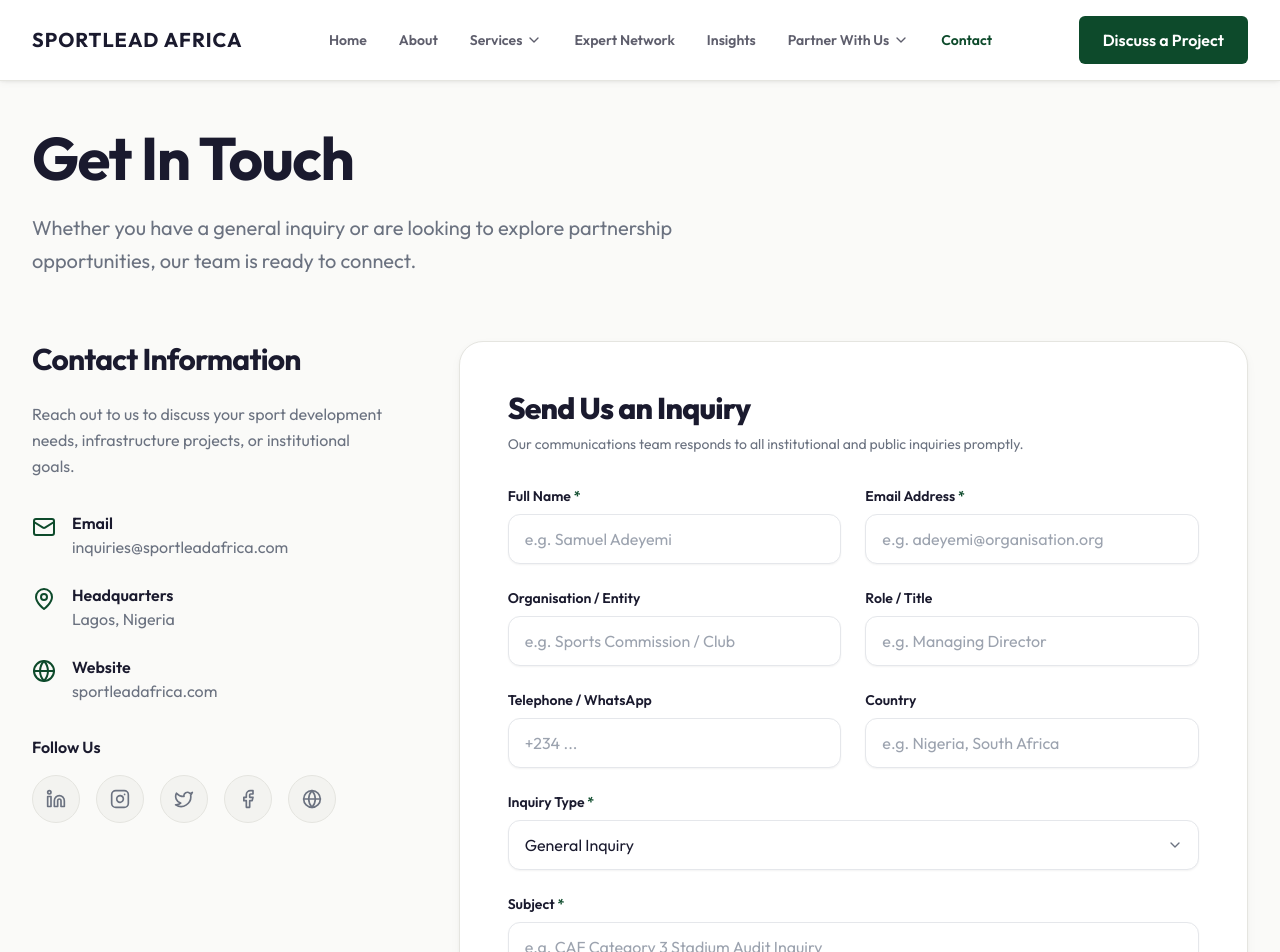
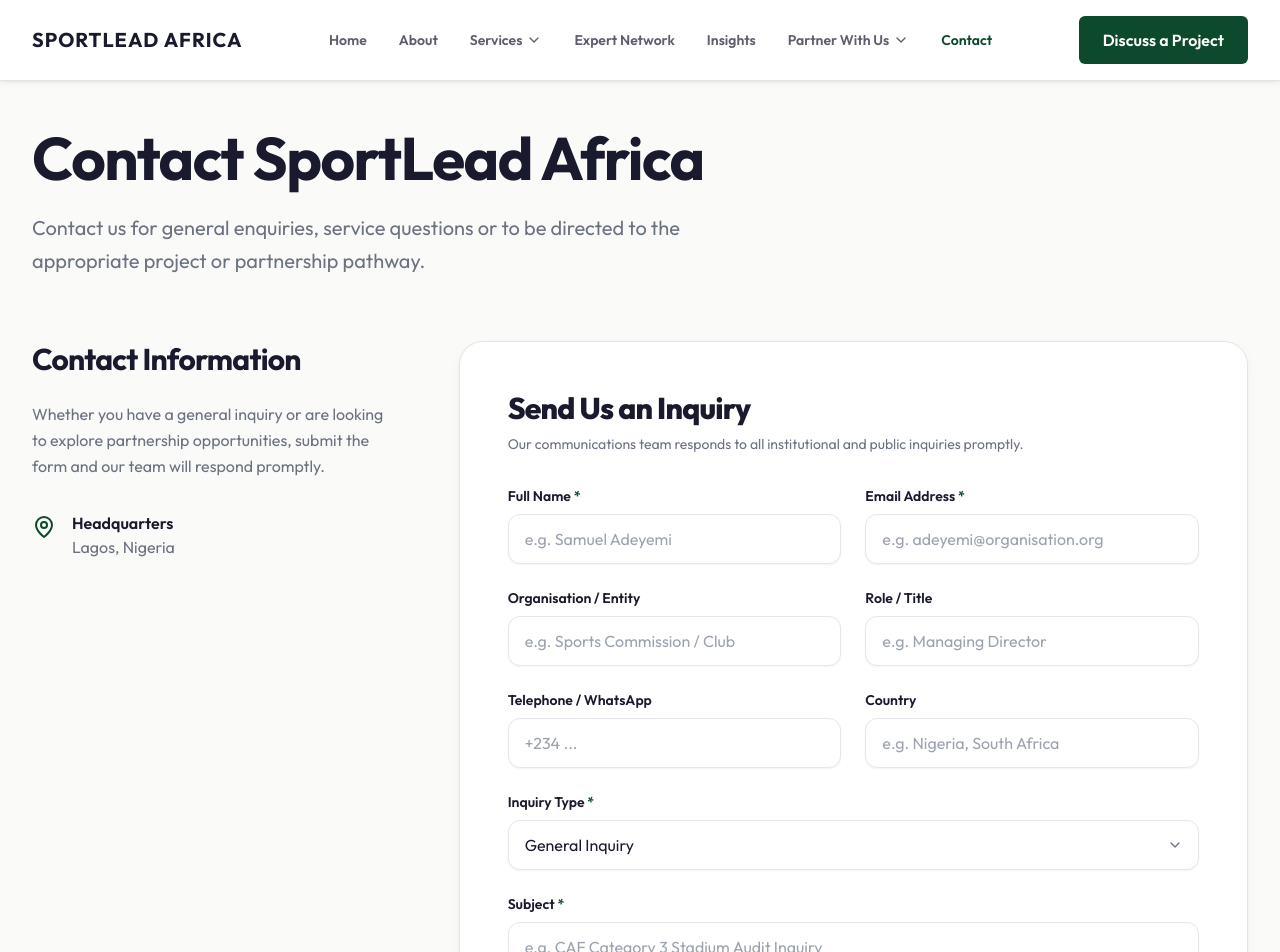
Before and after one commit to darrkkn1ght/SPORTLEAD, a Next.js app: page /contact in a window 1280 px wide. Shown: the top 952 px of the page. Built offline with nearby package versions, Linux system fonts and the light colour scheme.

Commit message:
fix: update content per brief, add founder photo, and update tsconfig

```diff
--- a/src/app/contact/page.tsx
+++ b/src/app/contact/page.tsx
@@ -13,9 +13,9 @@
     <main className="bg-warm-white min-h-screen pt-32 pb-24">
       <Container>
         <div className="mb-16 text-center md:text-left">
-          <h1 className="text-4xl md:text-5xl lg:text-6xl font-bold text-charcoal mb-6 tracking-tight">Get In Touch</h1>
+          <h1 className="text-4xl md:text-5xl lg:text-6xl font-bold text-charcoal mb-6 tracking-tight">Contact SportLead Africa</h1>
           <p className="text-xl text-gray-500 max-w-2xl leading-relaxed">
-            Whether you have a general inquiry or are looking to explore partnership opportunities, our team is ready to connect.
+            Contact us for general enquiries, service questions or to be directed to the appropriate project or partnership pathway.
           </p>
         </div>
 
--- a/src/app/discuss-a-project/page.tsx
+++ b/src/app/discuss-a-project/page.tsx
@@ -16,7 +16,7 @@
           <div className="max-w-3xl mx-auto text-center">
             <h1 className="text-4xl md:text-5xl lg:text-6xl font-bold mb-6 text-charcoal tracking-tight">Discuss a Project</h1>
             <p className="text-xl text-gray-500 leading-relaxed">
-              Tell us about your sport-sector challenge, facility need or institutional project. We'll review your inquiry and determine the right next step.
+              Tell us what you are trying to develop, improve or solve. We will review the information and determine the most appropriate next conversation.
             </p>
           </div>
         </Container>
--- a/src/app/insights/page.tsx
+++ b/src/app/insights/page.tsx
@@ -55,8 +55,11 @@
                 Editorial &amp; Research Hub
               </h2>
 
+              <p className="text-base sm:text-lg text-gray-600 leading-relaxed max-w-2xl mx-auto mb-4">
+                SportLead Africa Insights is in development. This section will publish original sector assessments, practical analysis, research, reports and evidence on the institutions, infrastructure and systems shaping African sport.
+              </p>
               <p className="text-base sm:text-lg text-gray-600 leading-relaxed max-w-2xl mx-auto mb-8">
-                SportLead Africa Insights is in development. This section will publish original sector assessments, practical analysis, research, reports and evidence on the institutions, infrastructure and systems shaping African sport.
+                Our first publications will be added as SportLead Africa&apos;s research and sector assessment work develops.
               </p>
 
               <div className="flex flex-col sm:flex-row justify-center gap-4">
--- a/src/app/partner-with-us/page.tsx
+++ b/src/app/partner-with-us/page.tsx
@@ -32,11 +32,11 @@
           <div className="max-w-4xl">
             <span className="section-label">COLLABORATION MODELS</span>
             <h1 className="text-3xl sm:text-4xl md:text-5xl lg:text-6xl font-bold tracking-tight text-charcoal mb-6">
-              Partner With Us
+              Partner With SportLead Africa
             </h1>
             <div className="w-20 h-1 bg-brand-green rounded-full mb-8" />
             <p className="text-lg sm:text-xl text-gray-600 leading-relaxed max-w-3xl">
-              Clear routes for different types of collaboration — whether you need advisory services, want to fund infrastructure, contribute expertise, or build an institutional partnership.
+              SportLead Africa works with organisations, funders, technical professionals and institutions that want to develop stronger sport facilities, systems and projects. Choose the route that best describes the conversation you want to start.
             </p>
           </div>
         </Container>
--- a/src/app/services/page.tsx
+++ b/src/app/services/page.tsx
@@ -17,7 +17,7 @@
           <div className="max-w-3xl mx-auto text-center">
             <h1 className="text-4xl md:text-5xl lg:text-6xl font-bold mb-6 text-charcoal tracking-tight">Our Services</h1>
             <p className="text-xl text-gray-500 leading-relaxed">
-              We provide strategic guidance and technical expertise to build stronger sports institutions and infrastructure across Africa.
+              We provide advisory, technical and project support across the institutional, operational and physical systems through which sport is delivered.
             </p>
           </div>
         </Container>
--- a/src/components/about/Leadership.tsx
+++ b/src/components/about/Leadership.tsx
@@ -1,5 +1,6 @@
 import React from 'react';
 import Link from 'next/link';
+import Image from 'next/image';
 import { Container } from '@/components/ui';
 import { Globe, LinkedIn, ExternalLink } from '@/components/ui/Icon';
 import type { LeaderProfile } from '@/types';
@@ -9,7 +10,7 @@
   name: 'Dr. Joshua A. Oparachukwu',
   role: 'Founder & Principal Consultant',
   titleLine: 'Founder, SportLead Africa | Performance Strategist | Applied Performance Scientist | Sport Administration Expert',
-  photo: '', // Placeholder slot for official professional headshot
+  photo: '/images/leadership/joshua-oparachukwu.jfif',
   photoAlt: 'Dr. Joshua A. Oparachukwu — Founder, SportLead Africa',
   bio: [
     'Dr. Joshua A. Oparachukwu is a Performance Strategist, Applied Performance Scientist and Sport Administration expert working at the intersection of human performance and the systems that shape sport. He is the Founder of SportLead Africa, where his focus is on sport management, governance, institutional development, infrastructure strategy and the development of stronger systems for the delivery of sport across Africa.',
@@ -20,8 +21,8 @@
     "Dr. Oparachukwu holds a Bachelor's degree in Human Kinetics, a Master's degree in the Sociology and Psychology of Sport, and a PhD in Performance Psychology from the University of Ibadan, Nigeria. He is also undertaking postgraduate study in Sport Administration.",
   ],
   website: 'https://joshuaoparachukwu.com',
-  // TODO: Replace with Dr. Joshua A. Oparachukwu's public LinkedIn profile URL when confirmed
-  linkedin: '#',
+  // LinkedIn profile URL — will be added when the official profile is confirmed
+  linkedin: '',
   areas: [
     'Sport Management & Strategy',
     'Applied Performance Systems',
@@ -50,21 +51,29 @@
       <div className="grid grid-cols-1 lg:grid-cols-12 gap-8 lg:gap-12 items-start">
         {/* Left Column: Portrait & Direct Coordinates */}
         <div className="lg:col-span-4 flex flex-col items-center lg:items-start text-center lg:text-left">
-          {/* Professional Portrait Slot */}
-          {/* TODO: Replace placeholder below with official professional photo file (e.g. /images/leadership/joshua-oparachukwu.jpg) */}
-          <div className="relative w-48 sm:w-56 lg:w-full aspect-[4/5] rounded-2xl overflow-hidden bg-gradient-to-br from-charcoal-light to-charcoal border border-warm-border flex flex-col items-center justify-center p-6 shadow-sm mb-6">
+          {/* Professional Portrait */}
+          <div className="relative w-48 sm:w-56 lg:w-full aspect-[4/5] rounded-2xl overflow-hidden border border-warm-border shadow-sm mb-6">
+            {profile.photo ? (
+              <Image
+                src={profile.photo}
+                alt={profile.photoAlt || profile.name}
+                fill
+                sizes="(max-width: 640px) 192px, (max-width: 1024px) 224px, 100%"
+                className="object-cover object-top"
+                priority
+              />
+            ) : (
+              <div className="w-full h-full bg-gradient-to-br from-charcoal-light to-charcoal flex flex-col items-center justify-center p-6">
                 <div className="w-20 h-20 rounded-full bg-brand-green/20 border-2 border-brand-green/40 flex items-center justify-center mb-4">
                   <span className="text-2xl font-bold text-brand-gold tracking-widest">
-                JO
+                    {profile.name.split(' ').map(n => n[0]).join('').slice(0, 2)}
                   </span>
                 </div>
                 <span className="text-xs font-semibold uppercase tracking-widest text-white/70 text-center">
                   Professional Portrait
                 </span>
-            <span className="text-[11px] text-gray-400 mt-1 text-center">
-              Dr. Joshua A. Oparachukwu
-            </span>
-            <div className="absolute top-3 right-3 w-2.5 h-2.5 rounded-full bg-brand-green" title="Confirmed Leadership" />
+              </div>
+            )}
           </div>
 
           {/* Connect Links */}
--- a/src/components/about/WhoWeAre.tsx
+++ b/src/components/about/WhoWeAre.tsx
@@ -9,8 +9,8 @@
           <div className="lg:w-1/3 shrink-0">
             <span className="text-xs uppercase tracking-[0.25em] text-brand-green-light font-bold block mb-4">WHO WE ARE</span>
             <h1 className="text-4xl md:text-5xl lg:text-7xl font-bold text-white tracking-tight mb-8">
-              Driving <br />
-              <span className="text-gradient">Excellence</span>
+              About <br />
+              <span className="text-gradient">SportLead Africa</span>
             </h1>
             <div className="w-16 h-1 bg-brand-green mb-8"></div>
           </div>
--- a/src/components/contact/ContactInfo.tsx
+++ b/src/components/contact/ContactInfo.tsx
@@ -1,4 +1,4 @@
-import { SITE_EMAIL, HEADQUARTERS, SOCIAL_LINKS } from '@/lib/constants';
+import { HEADQUARTERS } from '@/lib/constants';
 import { Icon } from '@/components/ui/Icon';
 
 export default function ContactInfo() {
@@ -7,21 +7,11 @@
       <div>
         <h3 className="text-3xl font-bold mb-6 tracking-tight">Contact Information</h3>
         <p className="text-gray-500 max-w-md leading-relaxed">
-          Reach out to us to discuss your sport development needs, infrastructure projects, or institutional goals.
+          Whether you have a general inquiry or are looking to explore partnership opportunities, submit the form and our team will respond promptly.
         </p>
       </div>
 
       <div className="space-y-6">
-        <div className="flex items-start space-x-4 group">
-          <Icon name="Mail" className="w-6 h-6 text-brand-green mt-1 flex-shrink-0" />
-          <div>
-            <h4 className="font-semibold text-charcoal">Email</h4>
-            <a href={`mailto:${SITE_EMAIL}`} className="text-gray-500 hover:text-brand-green transition-colors">
-              {SITE_EMAIL}
-            </a>
-          </div>
-        </div>
-
         <div className="flex items-start space-x-4">
           <Icon name="MapPin" className="w-6 h-6 text-brand-green mt-1 flex-shrink-0" />
           <div>
@@ -29,34 +19,6 @@
             <p className="text-gray-500">{HEADQUARTERS}</p>
           </div>
         </div>
-
-        <div className="flex items-start space-x-4 group">
-          <Icon name="Globe" className="w-6 h-6 text-brand-green mt-1 flex-shrink-0" />
-          <div>
-            <h4 className="font-semibold text-charcoal">Website</h4>
-            <a href="https://sportleadafrica.com" className="text-gray-500 hover:text-brand-green transition-colors">
-              sportleadafrica.com
-            </a>
-          </div>
-        </div>
-      </div>
-
-      <div>
-        <h4 className="font-semibold text-charcoal mb-4">Follow Us</h4>
-        <div className="flex space-x-4">
-          {SOCIAL_LINKS.map((link, index) => (
-            <a
-              key={index}
-              href={link.url}
-              target="_blank"
-              rel="noopener noreferrer"
-              className="w-12 h-12 rounded-full bg-warm-gray flex items-center justify-center text-gray-500 hover:bg-brand-green hover:text-white transition-colors border border-warm-border"
-              aria-label={link.name}
-            >
-              <Icon name={link.icon as any} className="w-5 h-5" />
-            </a>
-          ))}
-        </div>
       </div>
     </div>
   );
--- a/src/components/forms/ExpertApplicationForm.tsx
+++ b/src/components/forms/ExpertApplicationForm.tsx
@@ -431,7 +431,7 @@
                 name="email"
                 type="email"
                 required
-                placeholder="jane.adebayo@example.com"
+                placeholder="e.g. jane.adebayo@organisation.org"
                 value={fields.email}
                 onChange={handleInputChange}
                 error={fieldErrors.email?.[0]}
--- a/src/components/layout/Footer.tsx
+++ b/src/components/layout/Footer.tsx
@@ -1,8 +1,8 @@
 import React from 'react';
 import Link from 'next/link';
 import { Container } from '@/components/ui/Container';
-import { SITE_EMAIL, HEADQUARTERS, SERVICE_PILLARS, SOCIAL_LINKS } from '@/lib/constants';
-import { LinkedIn, Instagram, Twitter, Facebook, Globe, Mail, MapPin } from '@/components/ui/Icon';
+import { HEADQUARTERS, SERVICE_PILLARS, SOCIAL_LINKS } from '@/lib/constants';
+import { LinkedIn, Instagram, Twitter, Facebook, Globe, MapPin } from '@/components/ui/Icon';
 
 const SOCIAL_ICON_MAP: Record<string, React.ComponentType<{ size?: number; className?: string }>> = {
   LinkedIn,
@@ -30,13 +30,6 @@
               Building Better Sport Systems Across Africa.
             </p>
             <div className="space-y-3">
-              <a
-                href={`mailto:${SITE_EMAIL}`}
-                className="flex items-center gap-3 text-sm text-gray-400 hover:text-brand-green-light transition-colors"
-              >
-                <Mail size={16} />
-                {SITE_EMAIL}
-              </a>
               <div className="flex items-start gap-3 text-sm text-gray-400">
                 <MapPin size={16} className="mt-1 flex-shrink-0" />
                 <span>{HEADQUARTERS}</span>
--- a/src/lib/constants.ts
+++ b/src/lib/constants.ts
@@ -2,7 +2,7 @@
 
 export const SITE_NAME = 'SportLead Africa';
 export const SITE_URL = 'https://sportleadafrica.com';
-export const SITE_EMAIL = 'inquiries@sportleadafrica.com';
+export const SITE_EMAIL = 'info@sportleadafrica.com';
 export const SITE_TAGLINE = 'Building Better Sport Systems Through Infrastructure, Governance, Strategy & Institutional Development Across Africa.';
 export const HEADQUARTERS = 'Lagos, Nigeria';
 
@@ -178,15 +178,9 @@
   },
 ];
 
-// Social media profile links — pending official handle provisioning from client.
-// Kept inactive ('#') so the footer does not render visibly broken external links.
-export const SOCIAL_LINKS = [
-  { name: 'LinkedIn', url: '#', icon: 'LinkedIn' },
-  { name: 'Instagram', url: '#', icon: 'Instagram' },
-  { name: 'X / Twitter', url: '#', icon: 'Twitter' },
-  { name: 'Facebook', url: '#', icon: 'Facebook' },
-  { name: 'TikTok', url: '#', icon: 'Globe' },
-];
+// Social media profile links — no profiles active at this time.
+// Array is kept empty so social sections do not render anywhere on the site.
+export const SOCIAL_LINKS: { name: string; url: string; icon: string }[] = [];
 
 export const INQUIRY_TYPES = [
   'General Inquiry',
--- a/tsconfig.json
+++ b/tsconfig.json
@@ -1,6 +1,6 @@
 {
   "compilerOptions": {
-    "target": "es5",
+    "target": "es2017",
     "lib": ["dom", "dom.iterable", "esnext"],
     "allowJs": true,
     "skipLibCheck": true,
```
Also changed, not shown: public/images/leadership/joshua-oparachukwu.jfif (added), 1 other file (tests, documents, lock files or other folders). Lines whose indentation alone changed are shown as unchanged.
